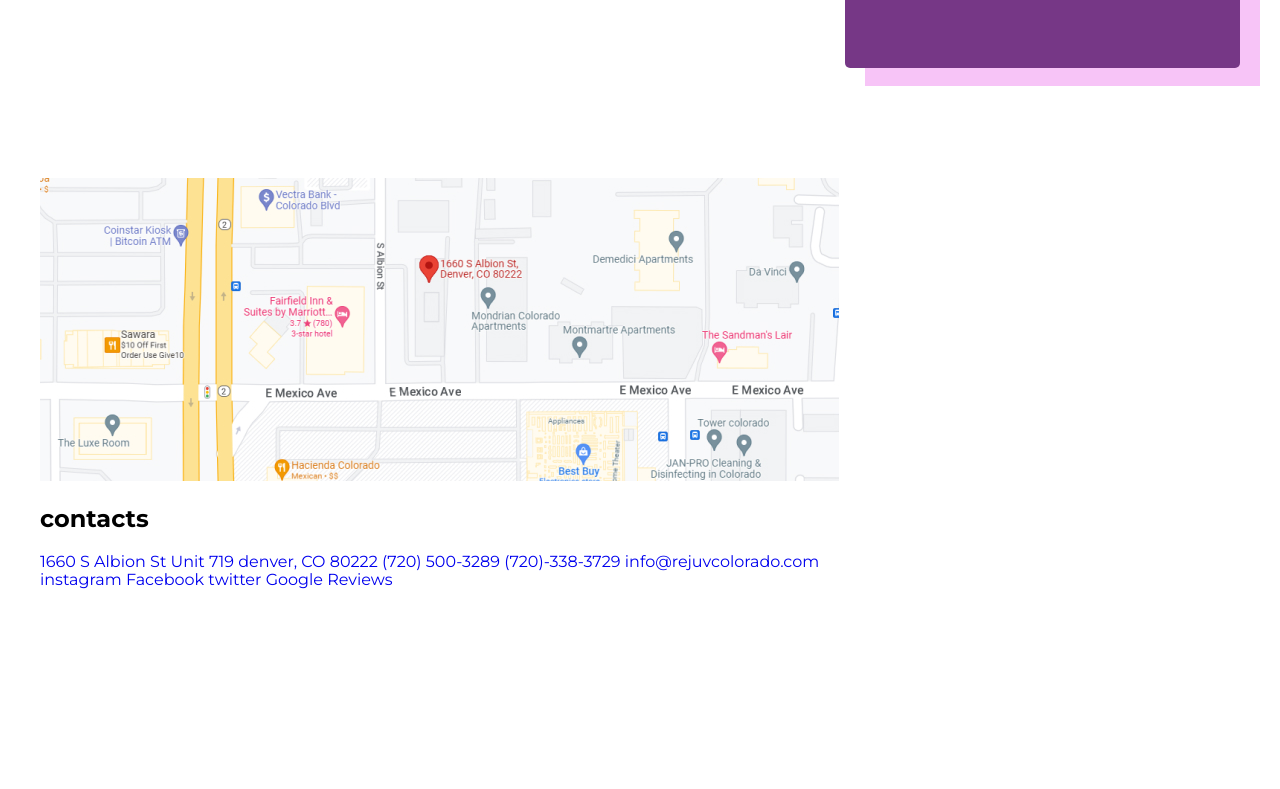
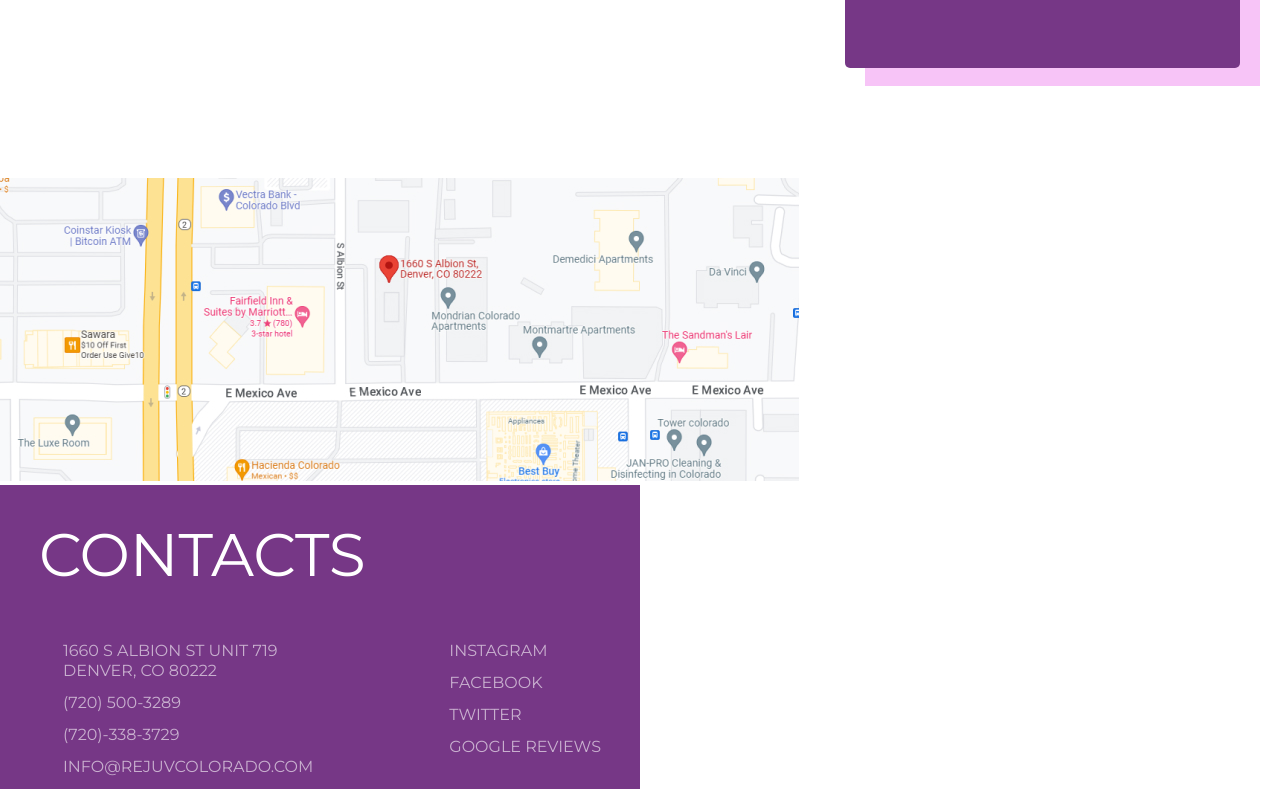
Before and after one commit to awer17/rejuvcolorado, a plain HTML site: page Index.html in a window 1280 px wide. Shown: the part 1296-2085 px from the top of the page. Before the commit the page ends 1885 px from the top, so only its background shows below. Drawn offline with Linux system fonts and the light colour scheme.

Commit message:
feat: footer

```diff
--- a/Index.html
+++ b/Index.html
@@ -77,14 +77,14 @@
             </div>
         </section>
     </main>
-    <footer class="center">
+    <footer>
         <div class="wrap">
             <a href="https://www.google.com/maps/place/1660+S+Albion+St,+Denver,+CO+80222/@39.6863059,-104.9413022,17z/data=!3m1!4b1!4m6!3m5!1s0x876c7e757c2fb86b:0x29b631f7bd58820b!8m2!3d39.6863018!4d-104.9391135!16s%2Fg%2F11bytnscc1" ><img src="/imges/map.jpg" alt="map"></a>
             <div class="wrap_contacts" id="contacts">
                 <h2>contacts</h2>
                 <div class="wrapper">
                     <div class="contacts_info">
-                        <a href="https://www.google.com/maps/place/1660+S+Albion+St,+Denver,+CO+80222/@39.6863059,-104.9413022,17z/data=!3m1!4b1!4m6!3m5!1s0x876c7e757c2fb86b:0x29b631f7bd58820b!8m2!3d39.6863018!4d-104.9391135!16s%2Fg%2F11bytnscc1">1660 S Albion St Unit 719 denver, CO  80222</a>
+                        <a href="https://www.google.com/maps/place/1660+S+Albion+St,+Denver,+CO+80222/@39.6863059,-104.9413022,17z/data=!3m1!4b1!4m6!3m5!1s0x876c7e757c2fb86b:0x29b631f7bd58820b!8m2!3d39.6863018!4d-104.9391135!16s%2Fg%2F11bytnscc1">1660 S Albion St Unit 719 <br> denver, CO  80222</a>
                         <a href="tel:+17205003289">(720) 500-3289</a>
                         <a href="tel:+17203383729">(720)-338-3729</a>
                         <a href="mailto:info@rejuvcolorado.com">info@rejuvcolorado.com</a>
--- a/scss/style.scss
+++ b/scss/style.scss
@@ -1,3 +1,6 @@
+html {
+    scroll-behavior: smooth;
+}
 body{
     font-family: "Montserrat";
 }
@@ -211,4 +214,49 @@
             }
         }
     }
+    footer{
+        .wrap{
+            display: flex;
+            flex-wrap: wrap;
+            justify-content: space-between;
+            .wrap_contacts{
+                width: 50%;
+                background: #763786;
+                h2{
+                    margin-top: 33px;
+                    padding-left: 39px;
+                    font-family: 'Montserrat';
+                    font-style: normal;
+                    font-weight: 400;
+                    font-size: 60px;
+                    line-height: 73px;
+                    text-transform: uppercase;
+                    color: #FFFFFF;
+                }
+                .wrapper{
+                    display: flex;
+                    flex-wrap: wrap;
+                    justify-content: space-between;
+                    width: 538px;
+                    margin-right: auto;
+                    margin-left: 63px;
+                    a{
+                        font-family: 'Montserrat';
+                        font-style: normal;
+                        font-weight: 400;
+                        font-size: 16px;
+                        line-height: 20px;
+                        text-transform: uppercase;
+                        color: rgba(255, 255, 255, 0.6);
+                        display: block;
+                        margin-bottom: 12px;
+                        transition: 0.8s;
+                        &:hover{
+                            color: #FFFFFF;
+                        }
+                    }
+                }
+            }
+        }
+    }
 }
```
Also changed, not shown: scss/style.css, 1 other file.
